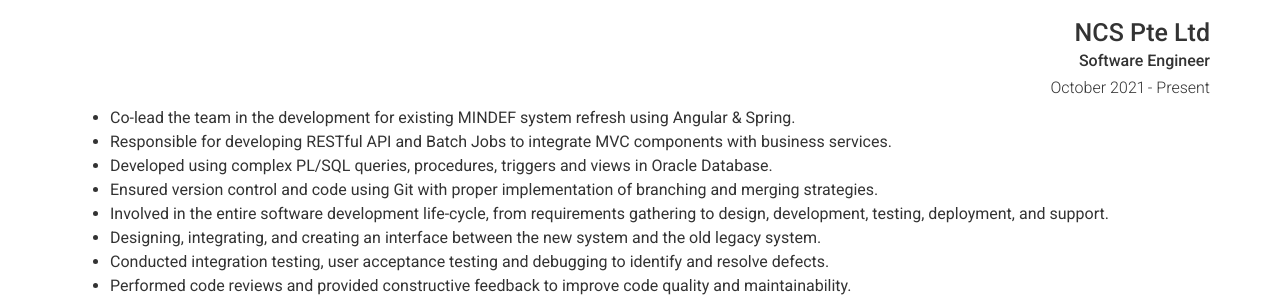
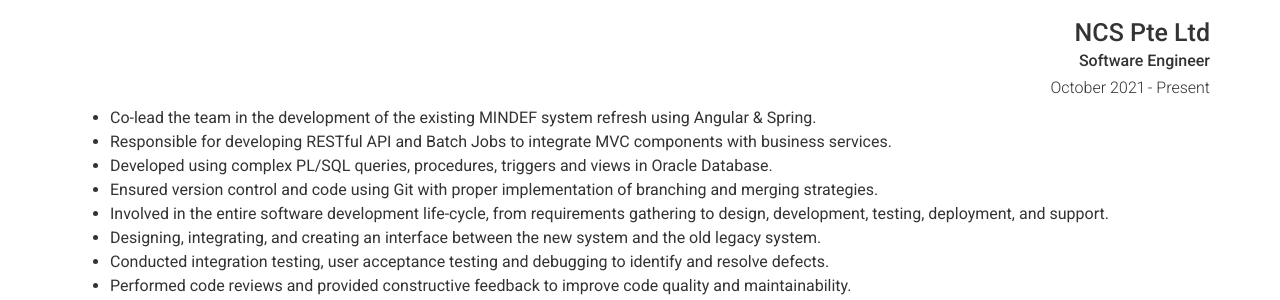
Before and after one commit to kaiguangg/digital-cv, a Jekyll site: the page built from index.md, in a window 1280 px wide and 900 px high, scrolled down 925 px. Shown: the part 152-452 px from the top of the window. Built offline with Jekyll 4.4.1, drawn with Linux system fonts in a browser that asks for light colours; nearby versions of some CDN libraries.

Commit message:
Code update

```diff
--- a/_config.yml
+++ b/_config.yml
@@ -110,7 +110,7 @@
         #   Short description of the company (optional)
         description: | # this will include new lines to allow paragraphs
 
-          - Co-lead the team in the development for existing MINDEF system refresh using Angular & Spring.
+          - Co-lead the team in the development of the existing MINDEF system refresh using Angular & Spring.
           - Responsible for developing RESTful API and Batch Jobs to integrate MVC components with business services.
           - Developed using complex PL/SQL queries, procedures, triggers and views in Oracle Database.
           - Ensured version control and code using Git with proper implementation of branching and merging strategies.
--- a/resume/index.html
+++ b/resume/index.html
@@ -280,7 +280,7 @@
                                 <div class="resume-timeline-content-description">
                                     <ul>
                                         <li>
-                                            Co-lead the team in the development of existing MINDEF system refresh using Angular & Spring.
+                                            Co-lead the team in the development of the existing MINDEF system refresh using Angular & Spring.
                                         </li>
                                         <li>
                                             Responsible for developing RESTful API and Batch Jobs to integrate MVC components with business services.
--- a/resume/styles.css
+++ b/resume/styles.css
@@ -118,6 +118,7 @@
 .resume-header-detail {
     display: flex;
     flex: 1 1 50%;
+    /* font-size: small; */
 }
 
 .resume-header-detail-title {
```
